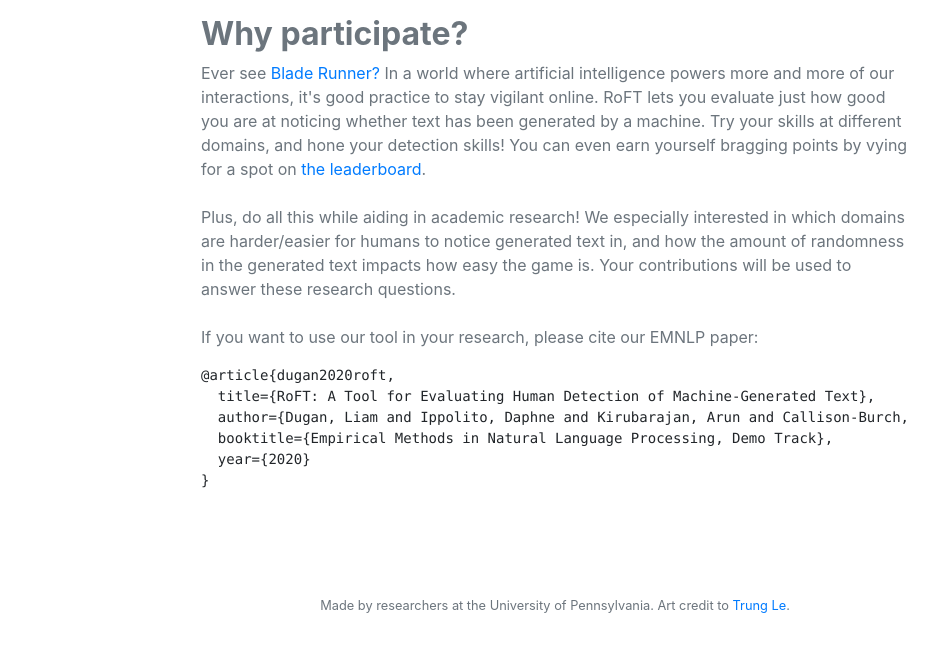
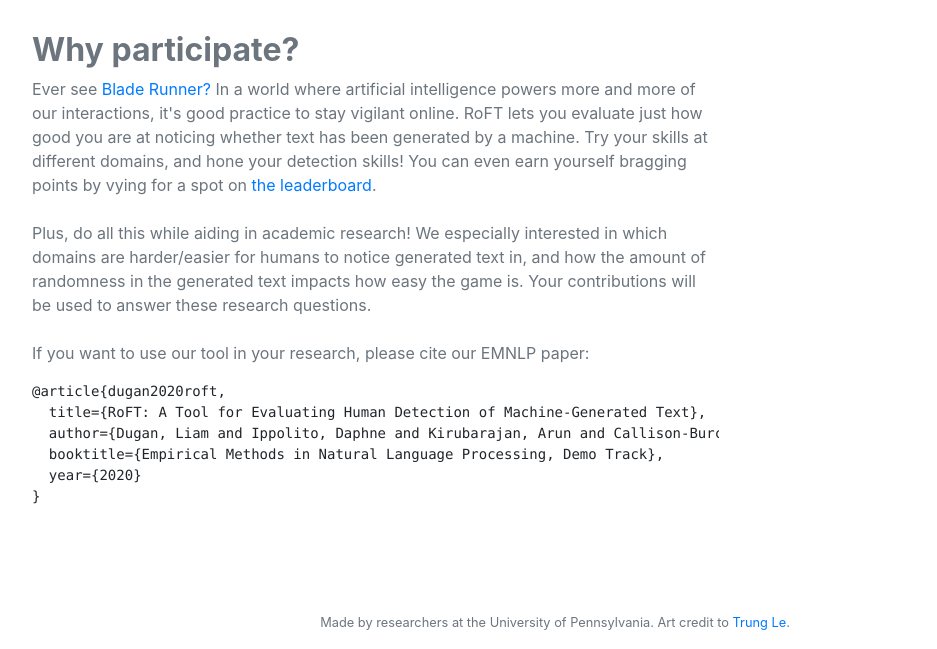
Before and after one commit to kirubarajan/roft, a Django app: template annotation/core/templates/about.html in a window 1280 px wide. Shown: the part 650-1299 px from the top of the page, without its empty margins (85-1022 px from the left). Before the commit the page ends 1263 px from the top, so only its background shows below. Run offline with Django 3.2, Linux system fonts and the light colour scheme; the template is opened without the code that fills it, so the values that code supplies are empty; some libraries are stand-ins or nearby versions.

Commit message:
Aligned about page with nav bar

```diff
--- a/annotation/core/templates/about.html
+++ b/annotation/core/templates/about.html
@@ -1,9 +1,8 @@
 {% extends 'base.html' %}
 
 {% block content %}
-<div class="container">
-  <div class="row">
-    <div class="col-md-2"></div>
+<div class="row" style="padding: 1rem">
+  <div class="col-md" />
   <div class="col-md-8" style="padding: 1rem">
     <h1 class="text-muted"> <strong> About the Experiment </strong> </h1>
     <p class="text-muted" style="margin-bottom: 2rem;">
@@ -53,5 +52,4 @@
     </small>
   </div>
 </div>
-</div>
 {% endblock %}
```
Lines whose indentation alone changed are shown as unchanged.
